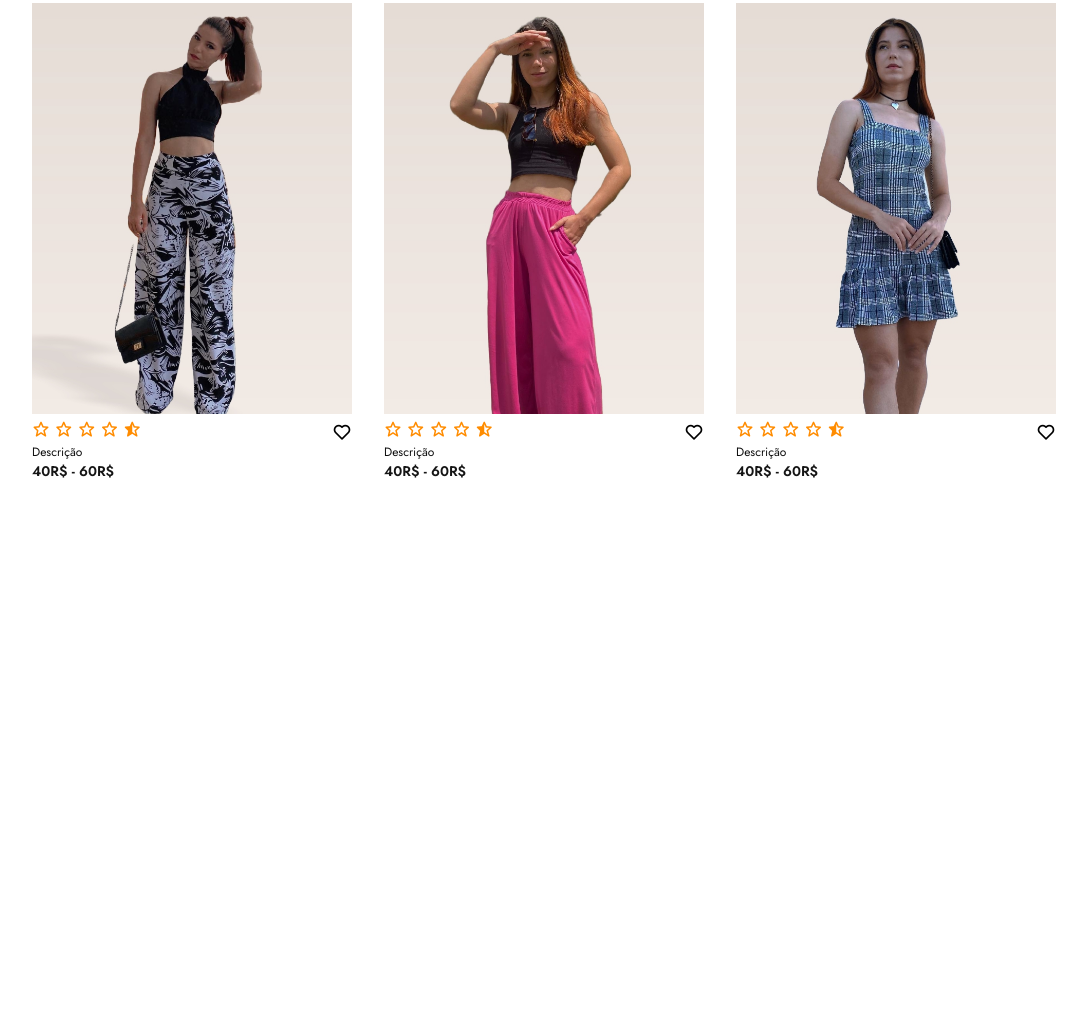
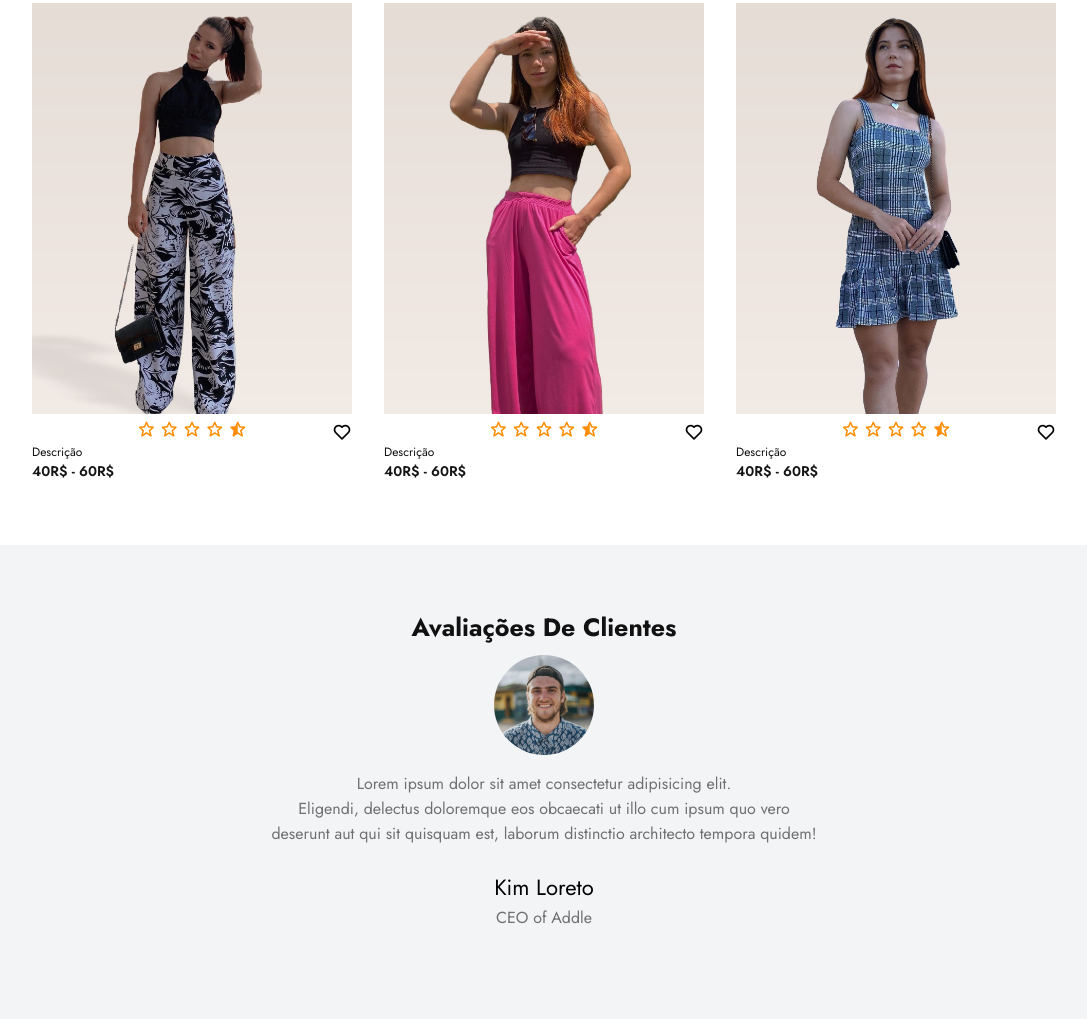
Before and after one commit to kiinhoz/venus, a plain HTML site: page index.html in a window 1280 px wide. Shown: the part 1442-2461 px from the top of the page, without its empty margins (96-1183 px from the left). Before the commit the page ends 1987 px from the top, so only its background shows below. Drawn offline with nearby package versions, Linux system fonts and the light colour scheme.

Commit message:
avaliação de clientes index e css, incluir a seção e estilo

```diff
--- a/index.html
+++ b/index.html
@@ -192,6 +192,20 @@
         </div>
     </section>
 
+    <!--Cliente-seção-avaliação-->
+
+    <section class="cliente-avaliacao">
+        <div class="avaliacao">
+            <h3>Avaliações de Clientes</h3>
+            <img src="img/team-1.jpg" alt="">
+            <p>Lorem ipsum dolor sit amet consectetur adipisicing elit. <br>
+Eligendi, delectus doloremque eos obcaecati ut illo cum ipsum quo vero <br>
+deserunt aut qui sit quisquam est, laborum distinctio architecto tempora quidem!</p>
+                <h2>kim loreto</h2>
+                <p>CEO of Addle</p>
+        </div>
+    </section>
+
 
     <script src="java.js"></script>
 
--- a/style.css
+++ b/style.css
@@ -231,3 +231,43 @@ header.sticky{
     font-weight: 600;
 
 }
+
+.cliente-avaliacao{
+    background-color: #f3f4f6;
+}
+
+.avaliacao{
+    text-align: center;
+}
+
+.avaliacao h3{
+    color: #111;
+    font-size: 25px;
+    text-transform: capitalize;
+    text-align: center;
+    text-align: center;
+    font-weight: 700;
+}
+
+.avaliacao h2{
+    font-size: 22px;
+    color: #000;
+    font-weight: 400;
+    text-transform: capitalize;
+    margin-bottom: 2px;
+}
+
+.avaliacao p{
+    color:#707070;
+    font-size: 16px;
+    font-weight: 400;
+    line-height: 25px;
+    margin-bottom: 25px;
+}
+
+.avaliacao img{
+    width: 100px;
+    height: auto;
+    border-radius: 50px;
+    margin: 10px 0;
+}
```
